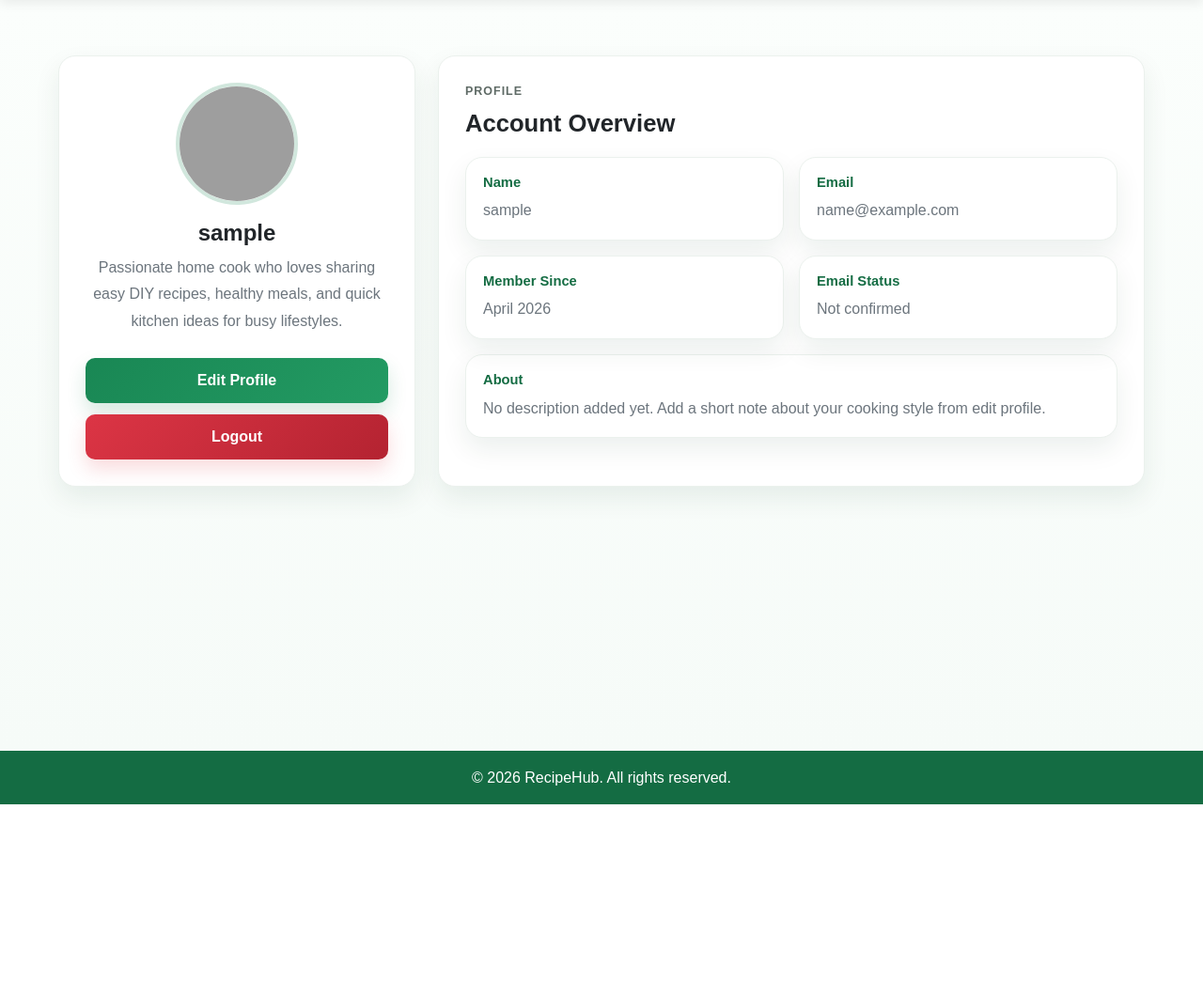
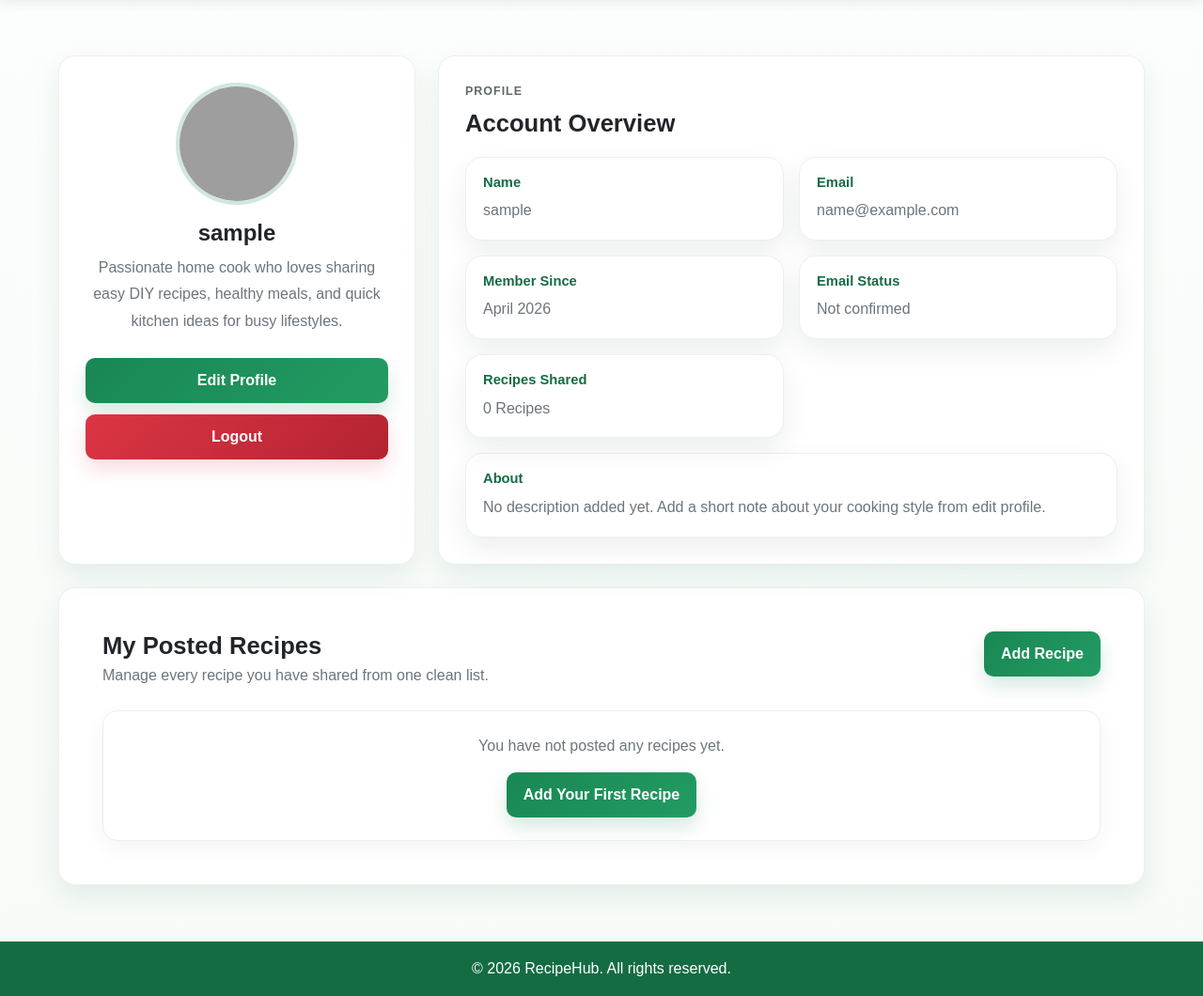
Before and after one commit to NeelPatel-22/Agile-Group-Project, a Flask app: page /profile/1 in a window 1280 px wide. Shown: the part 63-1123 px from the top of the page at 94% size. Before the commit the page ends 919 px from the top, so only its background shows below. Run offline with Flask 3, Linux system fonts and the light colour scheme; the visitor is signed in with stand-in values (Sample User, id 1); grey boxes are pictures that could not be loaded.

Commit message:
Show posted recipes on profile

```diff
--- a/app/static/css/profile.css
+++ b/app/static/css/profile.css
@@ -18,7 +18,8 @@
 
 .profile-panel,
 .profile-summary-card,
-.profile-meta-card {
+.profile-meta-card,
+.profile-recipe-card {
   border: 1px solid var(--border-soft-alt);
   border-radius: 18px;
   box-shadow: 0 12px 28px rgba(12, 61, 39, 0.08);
@@ -54,7 +55,10 @@
 
 .profile-bio,
 .profile-meta-card p,
-.profile-summary-card p {
+.profile-summary-card p,
+.posted-recipes-copy,
+.recipe-body p,
+.empty-profile-card {
   color: var(--muted-text);
 }
 
@@ -89,6 +93,17 @@
   transform: translateY(-2px);
   background: linear-gradient(135deg, #17784a, var(--primary-dark));
   color: var(--white);
+}
+
+.profile-page .btn-outline {
+  border: 2px solid var(--primary-color);
+  color: var(--primary-color);
+  background: #f9fdfa;
+}
+
+.profile-page .btn-outline:hover {
+  background: rgba(25, 135, 84, 0.08);
+  color: var(--primary-dark);
 }
 
 .profile-page .btn-danger {
@@ -126,6 +141,17 @@
   color: var(--text-dark);
 }
 
+.profile-page .btn-small {
+  padding: 9px 14px;
+  font-size: 0.92rem;
+}
+
+.profile-page .btn.disabled,
+.profile-page .btn:disabled {
+  pointer-events: none;
+  opacity: 0.68;
+}
+
 .meta-grid {
   display: grid;
   grid-template-columns: repeat(2, minmax(0, 1fr));
@@ -155,6 +181,90 @@
   margin-top: 16px;
 }
 
+.section-card {
+  margin-top: 24px;
+}
+
+.posted-recipes-header {
+  display: flex;
+  justify-content: space-between;
+  align-items: start;
+  gap: 1rem;
+  margin-bottom: 1.5rem;
+}
+
+.recipes-grid {
+  display: grid;
+  grid-template-columns: repeat(2, minmax(0, 1fr));
+  gap: 24px;
+}
+
+.profile-recipe-card {
+  overflow: hidden;
+  transition:
+    transform 0.3s ease,
+    box-shadow 0.3s ease;
+}
+
+.profile-recipe-card:hover {
+  transform: translateY(-6px);
+}
+
+.recipe-image {
+  width: 100%;
+  height: 270px;
+  object-fit: cover;
+  display: block;
+}
+
+.recipe-body {
+  padding: 22px 22px 24px;
+}
+
+.recipe-card-meta {
+  display: flex;
+  flex-wrap: wrap;
+  gap: 8px;
+  margin-bottom: 12px;
+}
+
+.recipe-card-meta span {
+  background: var(--soft-surface-2);
+  border: 1px solid var(--border-soft);
+  border-radius: 999px;
+  color: var(--primary-dark);
+  font-size: 0.82rem;
+  font-weight: 700;
+  padding: 5px 10px;
+}
+
+.recipe-body h3 {
+  margin: 0 0 12px;
+  font-size: 1.5rem;
+  font-weight: 700;
+}
+
+.recipe-body p {
+  margin: 0 0 22px;
+  line-height: 1.65;
+}
+
+.recipe-card-actions {
+  display: flex;
+  flex-wrap: wrap;
+  gap: 12px;
+}
+
+.empty-profile-card {
+  grid-column: 1 / -1;
+  background: var(--white);
+  border-radius: 16px;
+  border: 1px solid var(--border-soft-alt);
+  box-shadow: 0 8px 22px rgba(12, 61, 39, 0.05);
+  padding: 24px;
+  text-align: center;
+}
+
 @media (max-width: 900px) {
   .profile-top-layout {
     grid-template-columns: 1fr;
@@ -170,6 +280,18 @@
     grid-template-columns: 1fr;
   }
 
+  .recipes-grid {
+    grid-template-columns: 1fr;
+  }
+
+  .posted-recipes-header {
+    flex-direction: column;
+  }
+
+  .recipe-image {
+    height: 220px;
+  }
+
   .panel-body {
     padding: 22px;
   }
--- a/app/templates/profile.html
+++ b/app/templates/profile.html
@@ -55,6 +55,10 @@
               <h3>Email Status</h3>
               <p>{{ "Confirmed" if user.email_confirmed else "Not confirmed" }}</p>
             </div>
+            <div class="profile-meta-card">
+              <h3>Recipes Shared</h3>
+              <p>{{ own_recipes|length }} Recipes</p>
+            </div>
           </div>
 
           <div class="profile-summary-card">
@@ -66,6 +70,53 @@
         </div>
       </div>
     </div>
+
+    {% if current_user.id == user.id %}
+    <div class="profile-summary-card section-card">
+      <div class="panel-body">
+        <div class="posted-recipes-header">
+          <div>
+            <h2 class="section-title mb-1">My Posted Recipes</h2>
+            <p class="posted-recipes-copy mb-0">Manage every recipe you have shared from one clean list.</p>
+          </div>
+          <a href="{{ url_for('main.add_recipe') }}" class="btn btn-primary">Add Recipe</a>
+        </div>
+
+        <div class="recipes-grid">
+          {% for recipe in own_recipes %}
+            {% set recipe_image = recipe.image_url %}
+            {% if recipe.image_url and not recipe.image_url.startswith('http://') and not recipe.image_url.startswith('https://') %}
+              {% set recipe_image = url_for('static', filename=recipe.image_url) %}
+            {% elif not recipe.image_url %}
+              {% set recipe_image = 'https://images.unsplash.com/photo-1547592180-85f173990554?auto=format&fit=crop&w=900&q=80' %}
+            {% endif %}
+
+            <article class="profile-recipe-card">
+              <img src="{{ recipe_image }}" alt="{{ recipe.title }}" class="recipe-image">
+              <div class="recipe-body">
+                <div class="recipe-card-meta">
+                  {% if recipe.category %}<span>{{ recipe.category }}</span>{% endif %}
+                  {% if recipe.cook_time %}<span>{{ recipe.cook_time }}</span>{% endif %}
+                  {% if recipe.servings %}<span>{{ recipe.servings }}</span>{% endif %}
+                </div>
+                <h3>{{ recipe.title }}</h3>
+                <p>{{ recipe.description[:120] }}{% if recipe.description|length > 120 %}...{% endif %}</p>
+                <div class="recipe-card-actions">
+                  <a href="#" class="btn btn-primary btn-small disabled" aria-disabled="true">View Recipe</a>
+                  <a href="#" class="btn btn-outline btn-small disabled" aria-disabled="true">Edit</a>
+                </div>
+              </div>
+            </article>
+          {% else %}
+            <div class="empty-profile-card">
+              <p class="mb-3">You have not posted any recipes yet.</p>
+              <a href="{{ url_for('main.add_recipe') }}" class="btn btn-primary">Add Your First Recipe</a>
+            </div>
+          {% endfor %}
+        </div>
+      </div>
+    </div>
+    {% endif %}
   </div>
 </section>
 {% endblock %}
```
Also changed, not shown: app/templates/add_recipe.html (+6 -3 lines).
